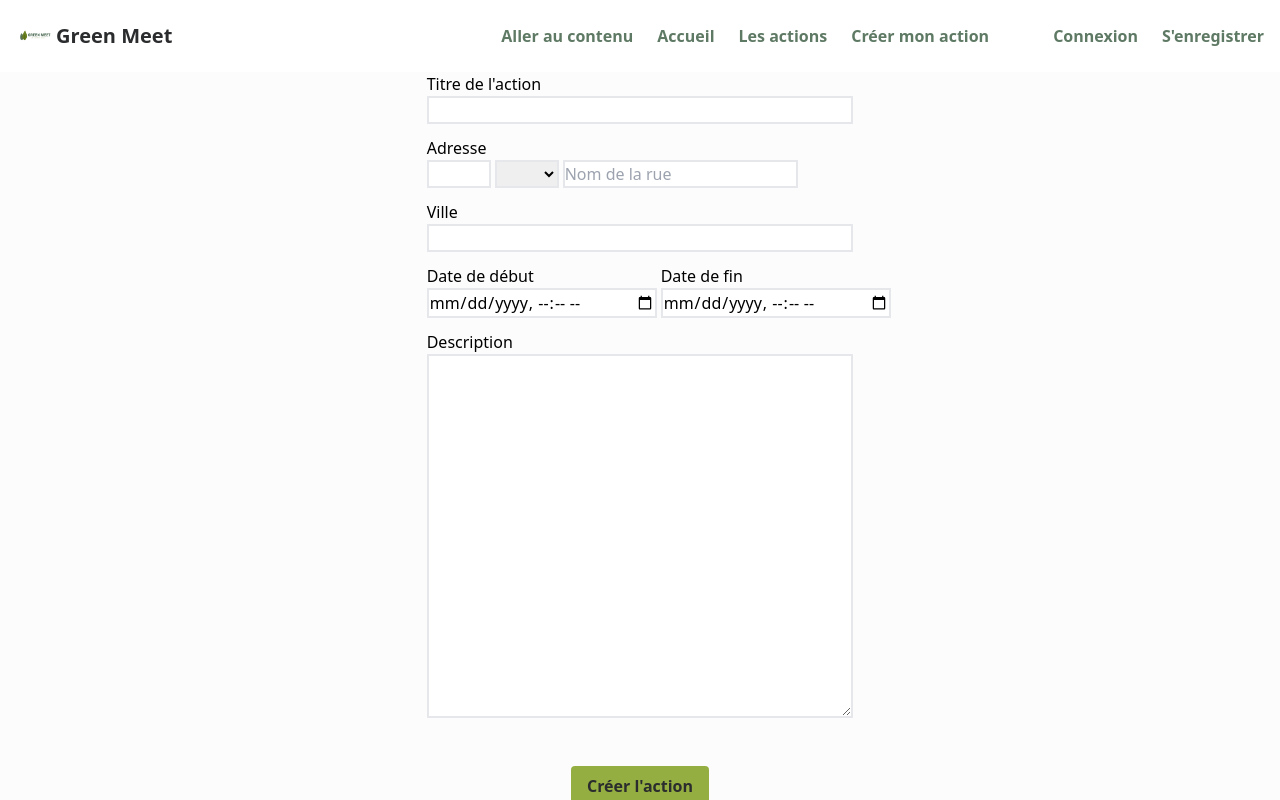
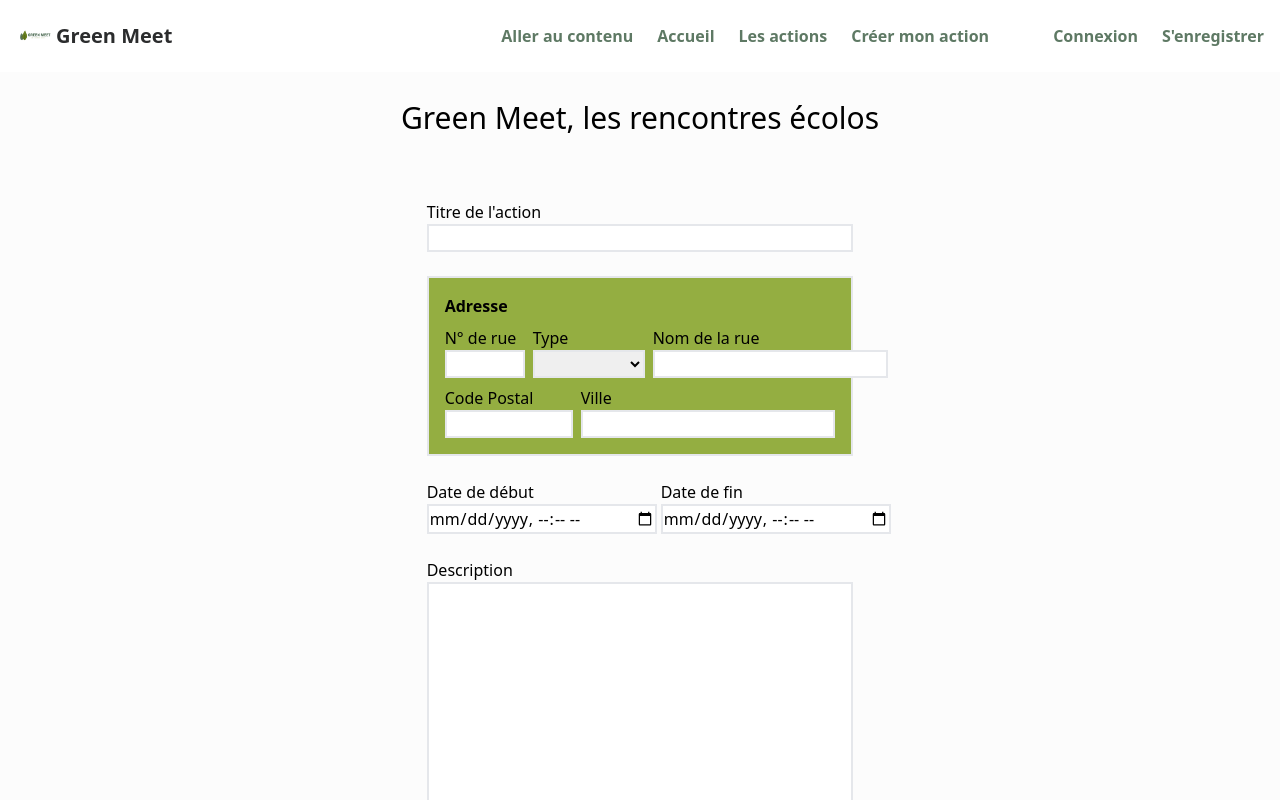
Before and after one commit to acdmft/green-meet-front, a React (Create React App) app: page /addAction in a window 1280 px wide. Shown: the top 800 px of the page. Built offline with nearby package versions, Linux system fonts and the light colour scheme.

Commit message:
Add some input in addAction form and some style

```diff
--- a/src/views/AddAction.jsx
+++ b/src/views/AddAction.jsx
@@ -3,6 +3,7 @@ import { useForm } from "react-hook-form";
 
 // Components
 import Button from "../components/Button";
+import Title from "../components/Title";
 
 function AddAction() {
   const {
@@ -13,12 +14,14 @@ function AddAction() {
   const onSubmit = (data) => console.log(data);
 
   return (
-    <div>
+    <>
+      <Title />
+      <div className="mt-16">
         <form
-        className="flex flex-col mx-auto items-center"
+          className="flex flex-col mx-auto items-center "
           onSubmit={handleSubmit(onSubmit)}
         >
-        <div className="w-3/4 gap-4 lg:w-1/2 xl:w-1/3 mb-12 space-y-3">
+          <div className="w-3/4 gap-4 lg:w-1/2 xl:w-1/3 mb-10 space-y-4 md:space-y-6">
             <div className="flex flex-col">
               <label htmlFor="title">Titre de l'action</label>
               <input
@@ -37,31 +40,55 @@ function AddAction() {
               )}
             </div>
 
-          <div>
-            <label htmlFor="adress">Adresse</label>
-            <div className="flex flex-row w-full space-x-1" name="adress">
+            <div className="space-y-2 border-2 p-4 bg-gmlime-light">
+              <div className="space-y-2">
+                <label htmlFor="adress" className="font-bold">
+                  Adresse
+                </label>
+                <div
+                  className="flex flex-col space-y-4 md:flex-row md:space-x-2 md:space-y-0"
+                  name="adress"
+                >
+                  <div className="flex flex-row space-x-2">
+                    <div className="flex flex-col">
+                      <label htmlFor="streetNumber">N° de rue</label>
                       <input
-                className="border-2 w-16"
+                        className="border-2 w-20"
+                        name="streetNumber"
                         type="number"
                         {...register("streetNumber", { min: 1, maxLength: 4 })}
                       />
-              <select {...register("streetType")} className="border-2 w-16">
+                    </div>
+
+                    <div className="flex flex-col">
+                      <label htmlFor="streetType">Type</label>
+                      <select
+                        {...register("streetType")}
+                        className="border-2 w-28 h-7"
+                        name="streetType"
+                      >
                         <option selected value="none"></option>
                         <option value="rue">rue</option>
-                <option value=" avenue"> avenue</option>
-                <option value=" boulevard"> boulevard</option>
-                <option value=" chemin"> chemin</option>
-                <option value=" villa"> villa</option>
-                <option value=" impasse"> impasse</option>
-                <option value=" passage"> passage</option>
+                        <option value=" avenue">avenue</option>
+                        <option value="boulevard">boulevard</option>
+                        <option value="chemin">chemin</option>
+                        <option value="villa">villa</option>
+                        <option value="impasse">impasse</option>
+                        <option value="passage">passage</option>
+                        <option value="place">place</option>
+                        <option value="lieu-dit">lieu-dit</option>
                       </select>
-              <div>
+                    </div>
+                  </div>
+                  <div className="flex-grow">
+                    <div className="flex flex-col">
+                      <label htmlFor="streetName">Nom de la rue</label>
                       <input
-                  placeholder="Nom de la rue"
-                  className="border-2 w-full"
-                  name="street"
-                  {...register("street", { required: true })}
+                        className="border-2"
+                        name="streetName"
+                        {...register("streetName", { required: true })}
                       />
+                    </div>
                   </div>
                 </div>
                 {errors.street && (
@@ -71,7 +98,18 @@ function AddAction() {
                 )}
               </div>
 
+              <div className="flex flex-row space-x-2">
                 <div className="flex flex-col">
+                  <label htmlFor="zipCode">Code Postal</label>
+                  <input
+                    name="zipCode"
+                    className="border-2 w-32"
+                    type="number"
+                    {...register("zipCode", { min: 1, maxLength: 4 })}
+                  />
+                </div>
+
+                <div className="flex flex-col flex-grow">
                   <label htmlFor="city">Ville</label>
                   <input
                     className="border-2"
@@ -84,7 +122,10 @@ function AddAction() {
                     </span>
                   )}
                 </div>
-          <div className="flex flex-row w-full place-content-evenly space-x-1">
+              </div>
+            </div>
+
+            <div className="flex flex-col md:flex-row w-full place-content-evenly md:space-x-1">
               <div className="flex flex-col">
                 <label htmlFor="begin">Date de début</label>
                 <input
@@ -122,9 +163,9 @@ function AddAction() {
             <div className="flex flex-col">
               <label htmlFor="description">Description</label>
               <textarea
-              rows="15"
+                rows="12"
                 className="border-2 h-full"
-              {...register("Description", {
+                {...register("description", {
                   required: true,
                   max: 200,
                   min: 50,
@@ -143,6 +184,7 @@ function AddAction() {
           <Button type="submit">Créer l'action</Button>
         </form>
       </div>
+    </>
   );
 }
 
```
Lines whose indentation alone changed are shown as unchanged.
